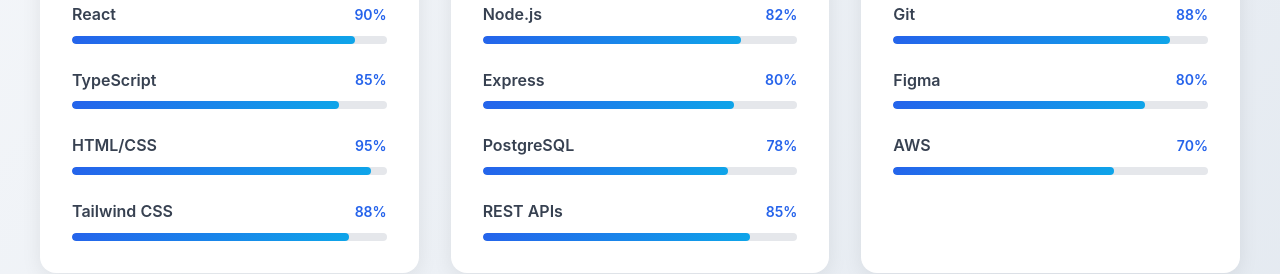
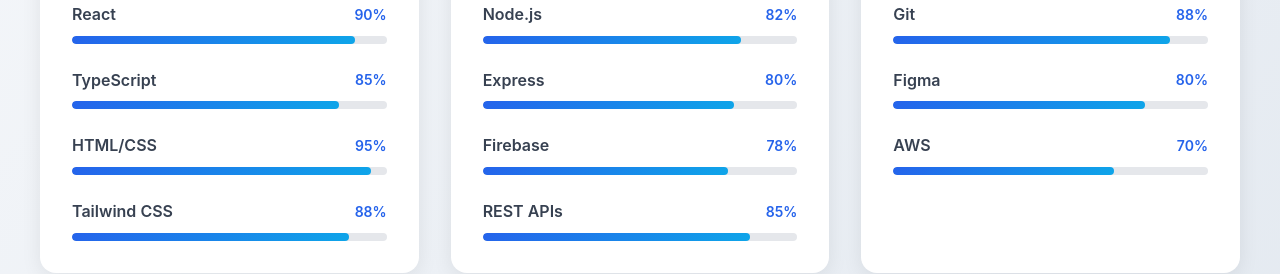
Before and after one commit to jerronjunior/My-portfolio, a React (Vite) app: page / in a window 1280 px wide. Shown: the part 2080-2354 px from the top of the page. Built offline with nearby package versions, Linux system fonts and the light colour scheme.

Commit message:
feat: update Backend skills to include Firebase instead of PostgreSQL

```diff
--- a/src/components/Skills.tsx
+++ b/src/components/Skills.tsx
@@ -10,7 +10,7 @@
   'Backend': [
     { name: 'Node.js', level: 82 },
     { name: 'Express', level: 80 },
-    { name: 'PostgreSQL', level: 78 },
+    { name: 'Firebase', level: 78 },
     { name: 'REST APIs', level: 85 },
   ],
   'Tools & Others': [
```
